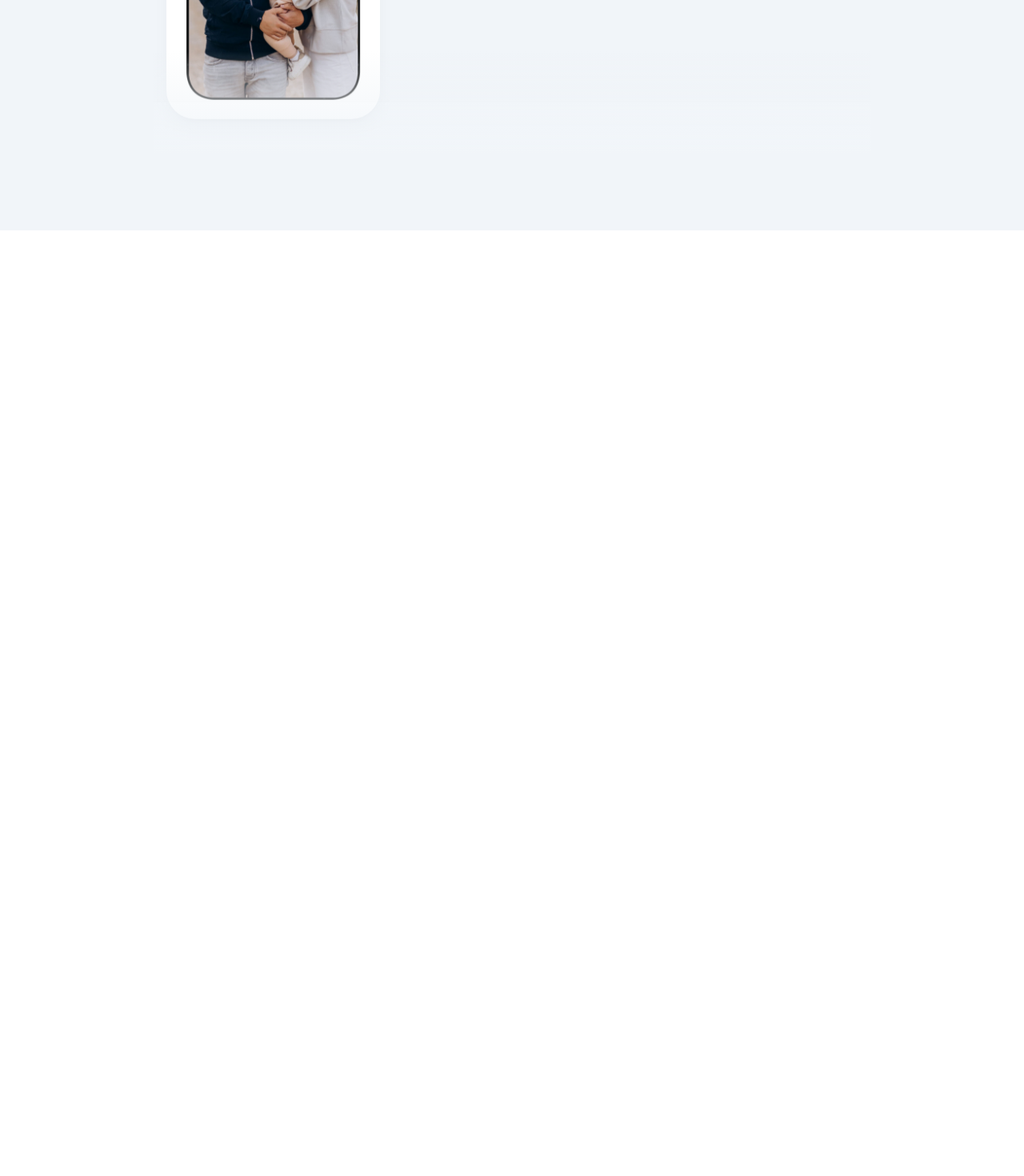
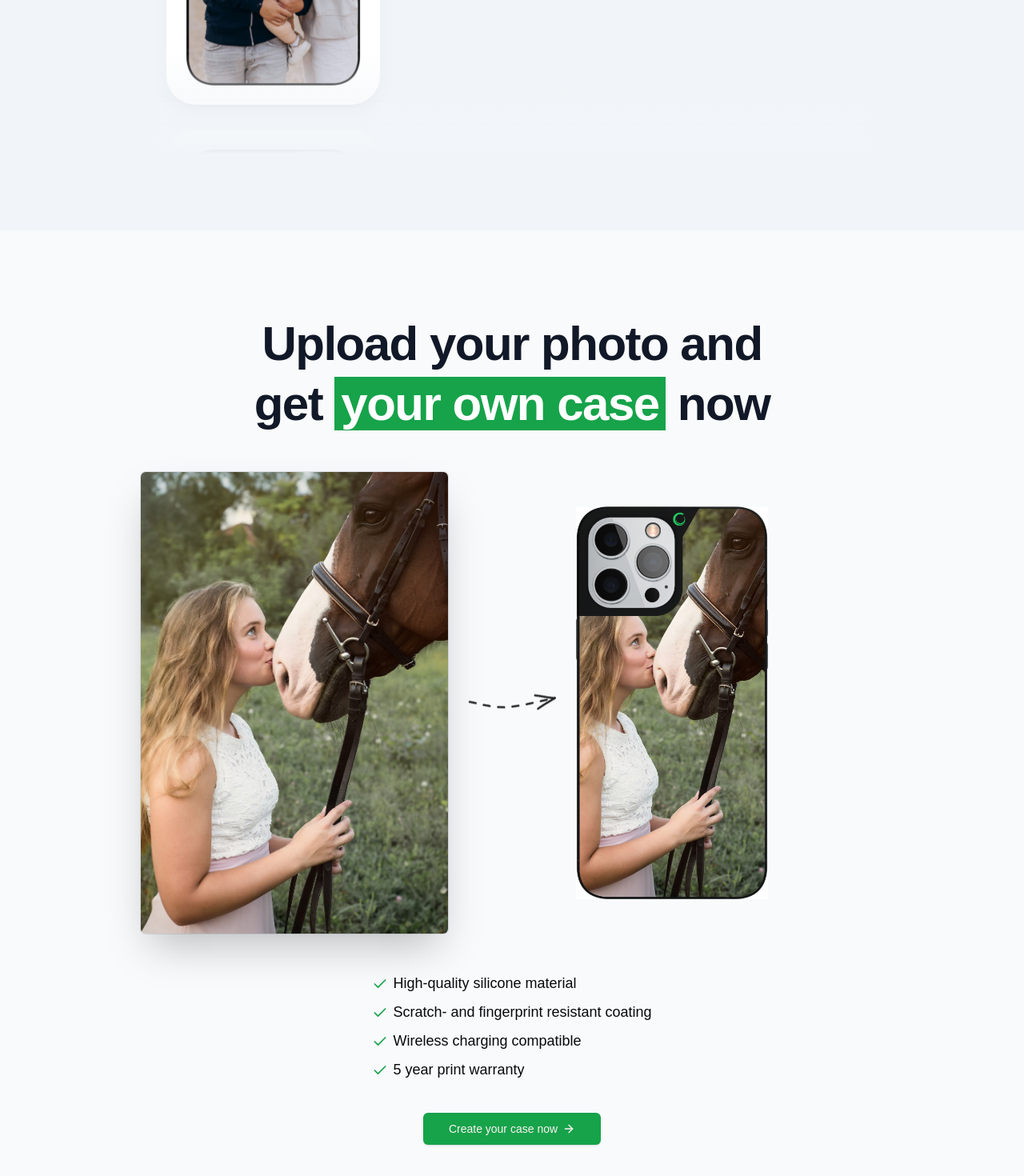
Before and after one commit to SubashJirel/ShellSheath, a Next.js app: page / in a window 1280 px wide. Shown: the part 2316-3786 px from the top of the page at 80% size. Before the commit the page ends 2604 px from the top, so only its background shows below. Built offline with nearby package versions, Linux system fonts and the light colour scheme; no server answers; a web font is replaced by a local one.

Commit message:
added create your own case section

```diff
--- a/src/app/page.tsx
+++ b/src/app/page.tsx
@@ -2,6 +2,7 @@
 import MaxWidthWrapper from '@/components/MaxWidthWrapper';
 import Phone from '@/components/Phone';
 import { Reviews } from '@/components/Reviews';
+import { buttonVariants } from '@/components/ui/button';
 import { ArrowRight, Check, Star } from 'lucide-react';
 import Link from 'next/link';
 
@@ -200,6 +201,71 @@
           <Reviews />
         </div>
       </section>
+
+      <section>
+        <MaxWidthWrapper className="py-24">
+          <div className="mb-12 px-6 lg:px-8">
+            <div className="mx-auto max-w-2xl sm:text-center">
+              <h2 className="order-1 mt-2 tracking-tight text-center text-balance !leading-tight font-bold text-5xl md:text-6xl text-gray-900">
+                Upload your photo and get{' '}
+                <span className="relative px-2 bg-green-600 text-white">
+                  your own case
+                </span>{' '}
+                now
+              </h2>
+            </div>
+          </div>
+
+          <div className="mx-auto max-w-6xl px-6 lg:px-8">
+            <div className="relative flex flex-col items-center md:grid grid-cols-2 gap-40">
+              <img
+                src="/arrow.png"
+                className="absolute top-[25rem] md:top-1/2 -translate-y-1/2 z-10 left-1/2 -translate-x-1/2 rotate-90 md:rotate-0"
+              />
+
+              <div className="relative h-80 md:h-full w-full md:justify-self-end max-w-sm rounded-xl bg-gray-900/5 ring-inset ring-gray-900/10 lg:rounded-2xl">
+                <img
+                  src="/horse.jpg"
+                  className="rounded-md object-cover bg-white shadow-2xl ring-1 ring-gray-900/10 h-full w-full"
+                />
+              </div>
+
+              <Phone className="w-60" imgSrc="/horse_phone.jpg" />
+            </div>
+          </div>
+
+          <ul className="mx-auto mt-12 max-w-prose sm:text-lg space-y-2 w-fit">
+            <li className="w-fit">
+              <Check className="h-5 w-5 text-green-600 inline mr-1.5" />
+              High-quality silicone material
+            </li>
+            <li className="w-fit">
+              <Check className="h-5 w-5 text-green-600 inline mr-1.5" />
+              Scratch- and fingerprint resistant coating
+            </li>
+            <li className="w-fit">
+              <Check className="h-5 w-5 text-green-600 inline mr-1.5" />
+              Wireless charging compatible
+            </li>
+            <li className="w-fit">
+              <Check className="h-5 w-5 text-green-600 inline mr-1.5" />5 year
+              print warranty
+            </li>
+
+            <div className="flex justify-center">
+              <Link
+                className={buttonVariants({
+                  size: 'lg',
+                  className: 'mx-auto mt-8',
+                })}
+                href="/configure/upload"
+              >
+                Create your case now <ArrowRight className="h-4 w-4 ml-1.5" />
+              </Link>
+            </div>
+          </ul>
+        </MaxWidthWrapper>
+      </section>
     </div>
   );
 }
```
Also changed, not shown: public/horse.jpg (added), public/horse_phone.jpg (added).
